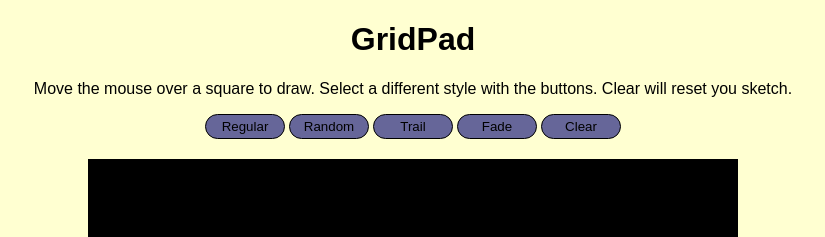
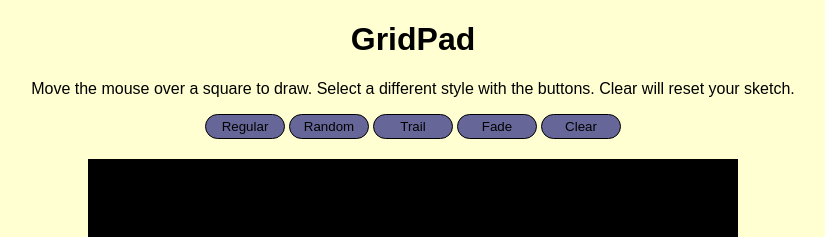
Before and after one commit to nickweisbrod/Gridpad, a plain HTML site: page index.html in a window 1280 px wide. Shown: the top 237 px of the page, 227-1052 px from the left. Drawn offline with Linux system fonts and the light colour scheme.

Commit message:
Update index.html

```diff
--- a/index.html
+++ b/index.html
@@ -8,7 +8,7 @@
 <body>
 	<div id="top_container">
 		<h1> GridPad </h1>
-		<p> Move the mouse over a square to draw. Select a different style with the buttons. Clear will reset you sketch. </p>
+		<p> Move the mouse over a square to draw. Select a different style with the buttons. Clear will reset your sketch. </p>
 		<button id="regular" onclick="operate(1)"> Regular </button>
 		<button id="random" onclick="operate(2)"> Random </button>
 		<button id="trail" onclick="operate(3)"> Trail </button>
```
